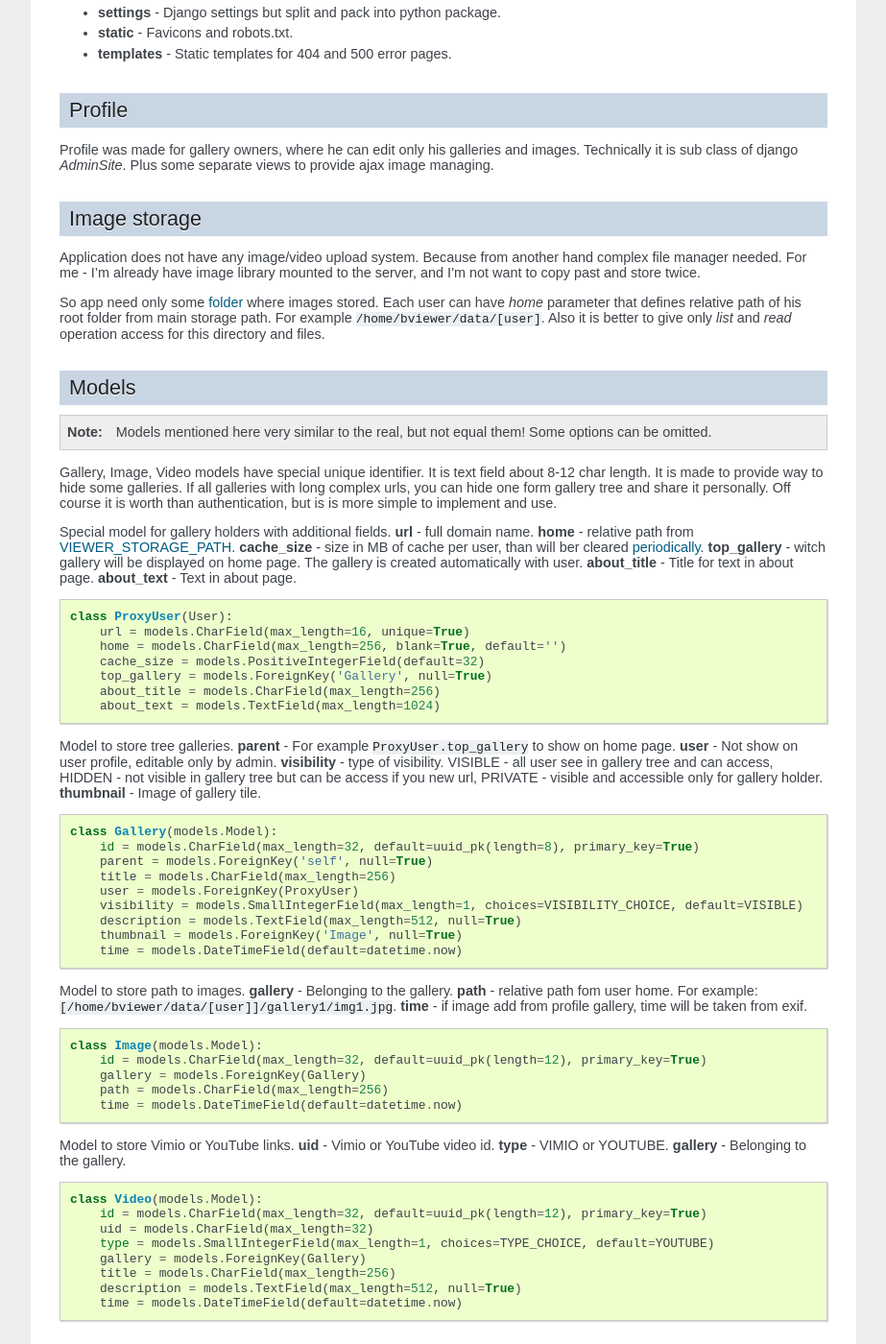
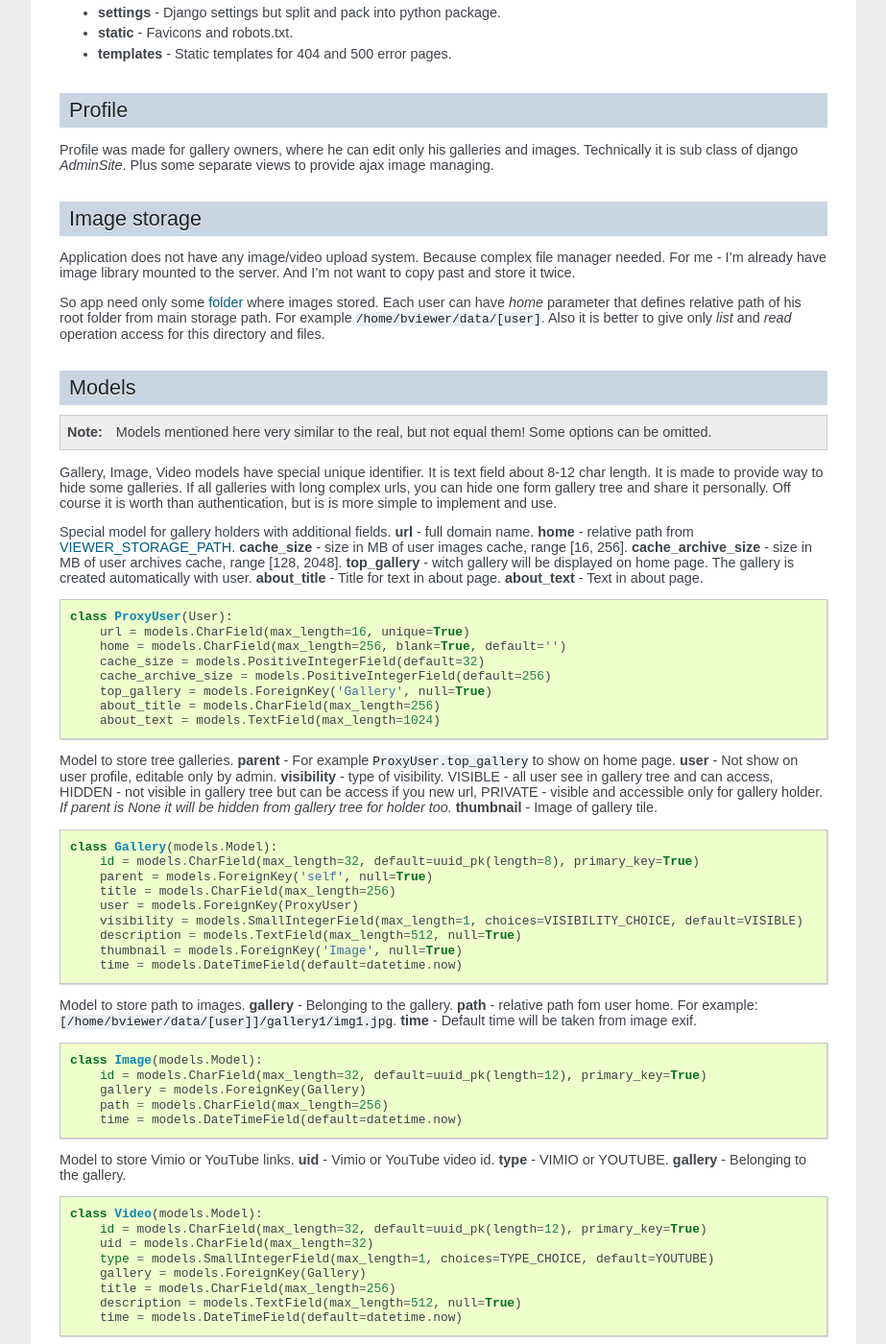
Before and after one commit to b7w/bviewer, a Sphinx documentation site: the page built from docs/ref/architecture.rst, in a window 1280 px wide and 1400 px high, scrolled down 583 px. Shown: the whole window at 96% size, without its empty margins (198-1121 px from the left). Built offline with Sphinx 7.4.7, drawn with Linux system fonts in a browser that asks for light colours.

Commit message:
Update docs, add new cache info and update models

```diff
--- a/docs/ref/architecture.rst
+++ b/docs/ref/architecture.rst
@@ -58,8 +58,8 @@ Image storage
 .. index:: Image storage
 
 | Application does not have any image/video upload system.
-  Because from another hand complex file manager needed.
-  For me - I'm already have image library mounted to the server, and I'm not want to copy past and store twice.
+  Because complex file manager needed. For me - I'm already have image library mounted to the server.
+  And I'm not want to copy past and store it twice.
 
 | So app need only some :ref:`folder <CONF_VIEWER_STORAGE_PATH>` where images stored.
   Each user can have *home* parameter that defines relative path of his root folder from main storage path.
@@ -83,11 +83,13 @@ Models
   but is is more simple to implement and use.
 
 .. index:: ProxyUser model
+.. _proxy-user-model:
 
 | Special model for gallery holders with additional fields.
   **url** - full domain name.
   **home** - relative path from :ref:`VIEWER_STORAGE_PATH <CONF_VIEWER_STORAGE_PATH>`.
-  **cache_size** - size in MB of cache per user, than will ber cleared :ref:`periodically <application-cache>`.
+  **cache_size** - size in MB of user images cache, range [16, 256].
+  **cache_archive_size** - size in MB of user archives cache, range [128, 2048].
   **top_gallery** - witch gallery will be displayed on home page. The gallery is created automatically with user.
   **about_title** - Title for text in about page.
   **about_text** - Text in about page.
@@ -98,6 +100,7 @@ Models
         url = models.CharField(max_length=16, unique=True)
         home = models.CharField(max_length=256, blank=True, default='')
         cache_size = models.PositiveIntegerField(default=32)
+        cache_archive_size = models.PositiveIntegerField(default=256)
         top_gallery = models.ForeignKey('Gallery', null=True)
         about_title = models.CharField(max_length=256)
         about_text = models.TextField(max_length=1024)
@@ -107,9 +110,11 @@ Models
 | Model to store tree galleries.
   **parent** - For example ``ProxyUser.top_gallery`` to show on home page.
   **user** - Not show on user profile, editable only by admin.
-  **visibility** - type of visibility. VISIBLE - all user see in gallery tree and can access,
+  **visibility** - type of visibility.
+  VISIBLE - all user see in gallery tree and can access,
   HIDDEN - not visible in gallery tree but can be access if you new url,
   PRIVATE - visible and accessible only for gallery holder.
+  *If parent is None it will be hidden from gallery tree for holder too.*
   **thumbnail** - Image of gallery tile.
 
 .. code-block:: python
@@ -129,7 +134,7 @@ Models
 | Model to store path to images.
   **gallery** - Belonging to the gallery.
   **path** - relative path fom user home. For example: ``[/home/bviewer/data/[user]]/gallery1/img1.jpg``.
-  **time** - if image add from profile gallery, time will be taken from exif.
+  **time** - Default time will be taken from image exif.
 
 .. code-block:: python
 
```
Also changed, not shown: docs/intro/management.rst (+3 -4 lines), docs/ref/settings.rst (+4 -3 lines), 1 other file.
